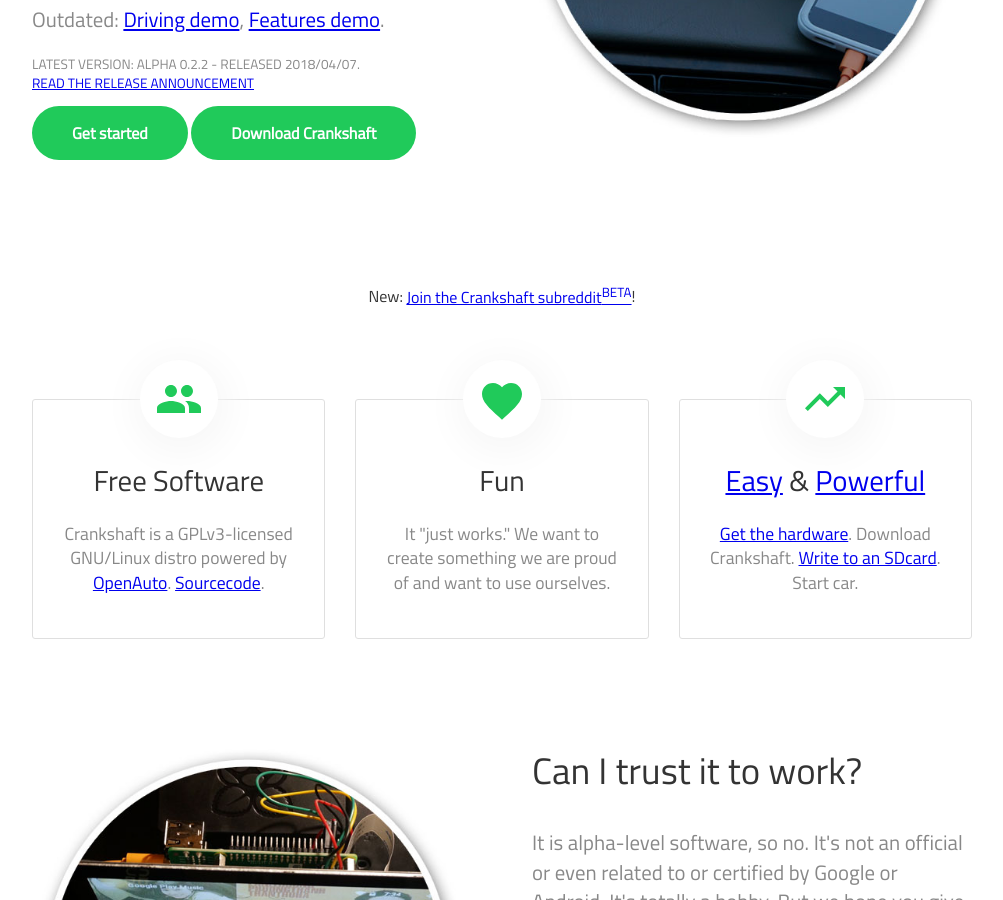
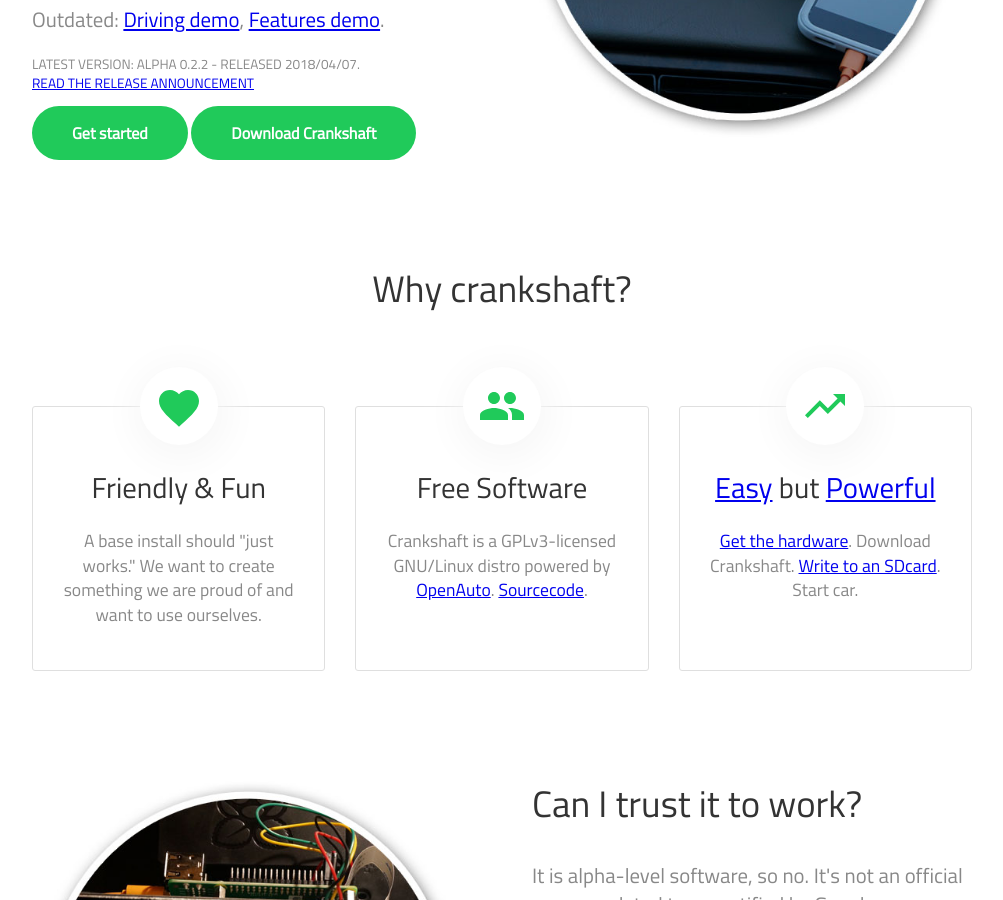
Before and after one commit to opencardev/getcrankshaft.github.io, a Jekyll site: the page built from index.html, in a window 1280 px wide and 900 px high, scrolled down 443 px. Shown: the whole window, without its empty margins (138-1141 px from the left). Built offline with Jekyll 4.4.1, drawn with Linux system fonts in a browser that asks for light colours.

Commit message:
[site] update index

```diff
--- a/index.html
+++ b/index.html
@@ -23,9 +23,15 @@
 </header>
 
 <div class="container">
-	<h4 class="editable" style="text-align: center;">New: <a target="_blank" href="https://www.reddit.com/r/crankshaft/">Join the Crankshaft subreddit<sup>BETA</sup></a>!</h4>
+	<h2 class="editable" style="text-align: center;">Why crankshaft?</h2>
 
 	<ul class="thirds">
+		<li>
+			<div class="image">{% include icons/site.html icon="conditions" %}</div>
+			<h3 class="editable">Friendly &amp; Fun</h3>
+			<p class="editable">A base install should "just works." We want to create something we are proud of and want to use ourselves.</p>
+		</li>
+
 		<li>
 			<div class="image">{% include icons/site.html icon="population" %}</div>
 			<h3 class="editable">Free Software</h3>
@@ -33,14 +39,8 @@
 		</li>
 
 		<li>
-			<div class="image">{% include icons/site.html icon="conditions" %}</div>
-			<h3 class="editable">Fun</h3>
-			<p class="editable">It "just works." We want to create something we are proud of and want to use ourselves.</p>
-		</li>
-
-		<li>
 			<div class="image">{% include icons/site.html icon="economy" %}</div>
-			<h3 class="editable"><a href="https://github.com/htruong/crankshaft/wiki/Getting-started-with-Crankshaft" target="_blank">Easy</a> &amp; <a href="https://github.com/htruong/crankshaft/wiki/Crankshaft-dev-mode" target="_blank">Powerful</a></h3>
+			<h3 class="editable"><a href="https://github.com/htruong/crankshaft/wiki/Getting-started-with-Crankshaft" target="_blank">Easy</a> but <a href="https://github.com/htruong/crankshaft/wiki/Crankshaft-dev-mode" target="_blank">Powerful</a></h3>
 			<p class="editable"><a href="https://github.com/htruong/crankshaft/wiki/Getting-started-with-Crankshaft" target="_blank">Get the hardware</a>. Download Crankshaft. <a href="https://etcher.io/" target="_blank">Write to an SDcard</a>. Start car.</p>
 		</li>
 	</ul>
```
